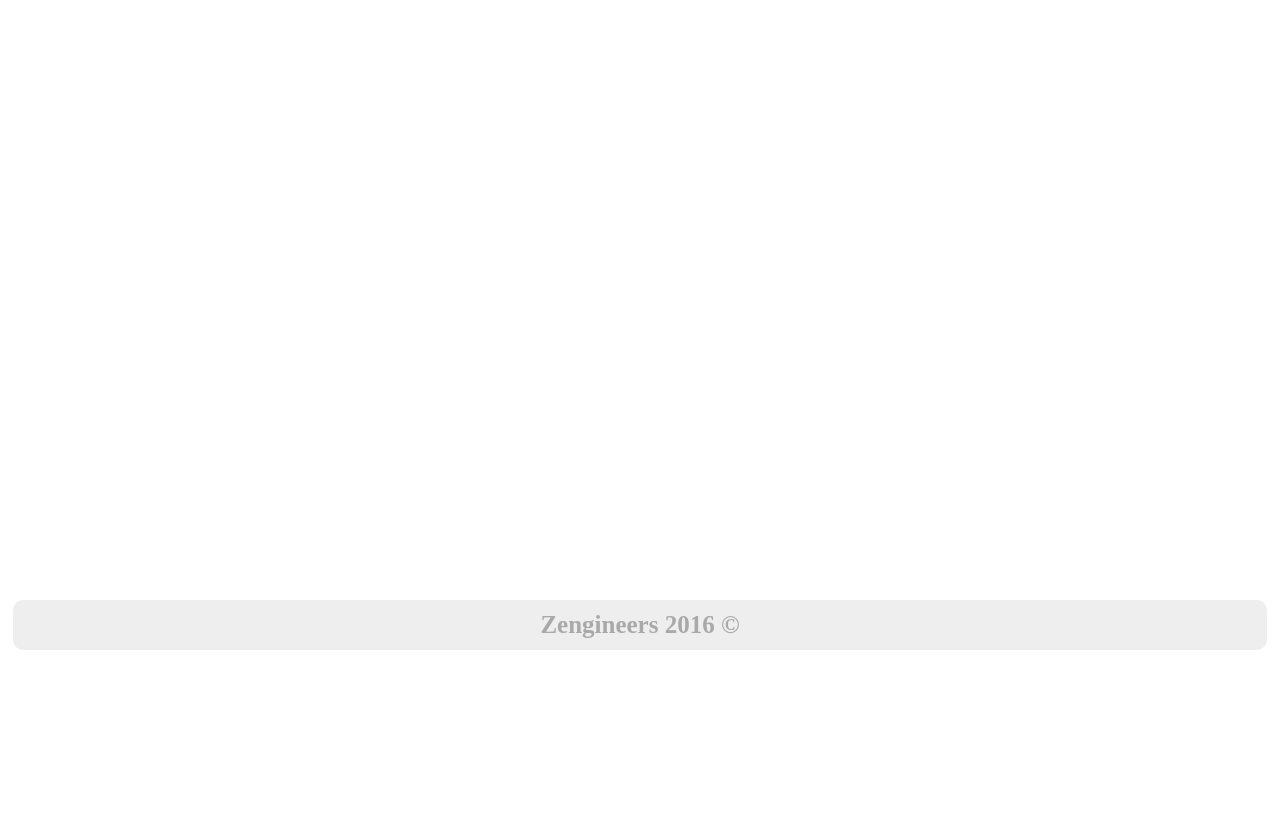
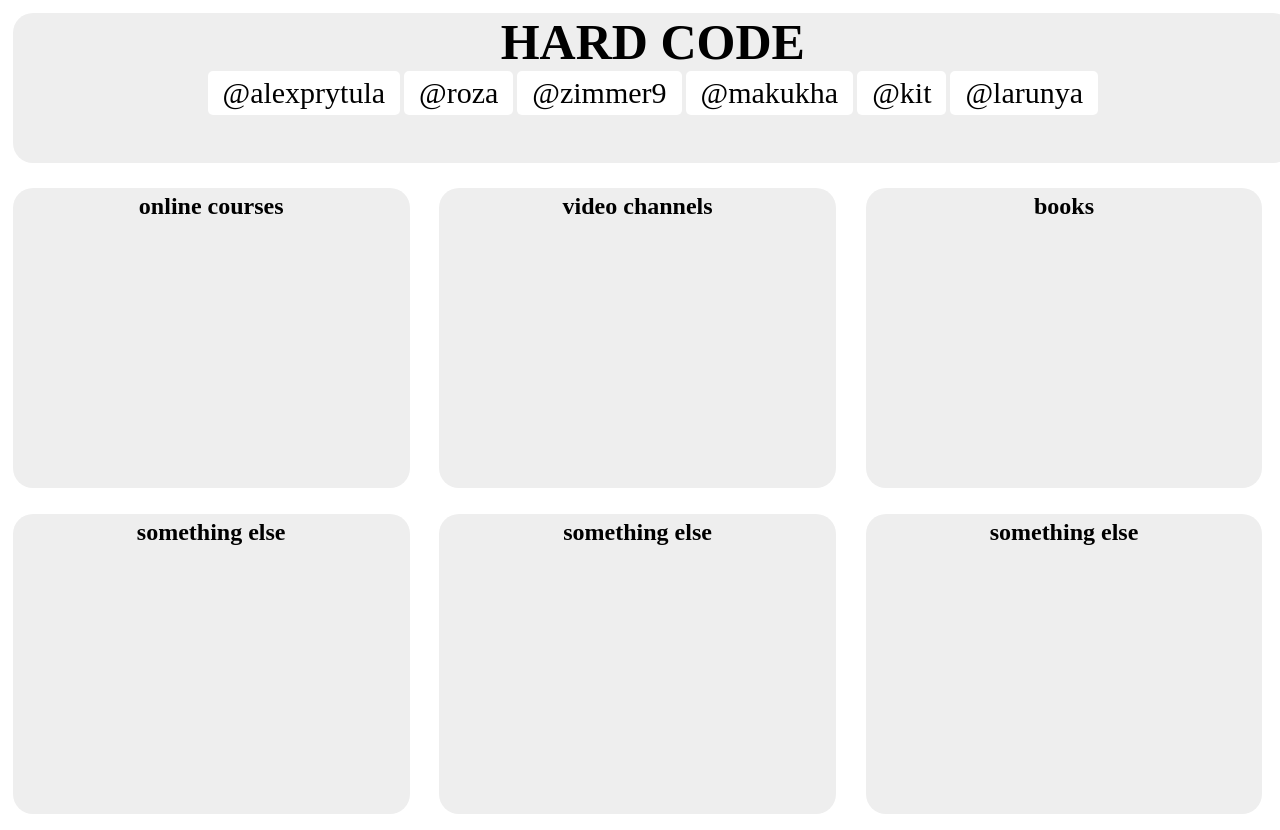
Before and after one commit to zimmer1988/Academy, a plain HTML site: page group-hardcode/practice07052016/index.html in a window 1280 px wide. Shown: the top 830 px of the page. Before the commit the page ends 800 px from the top, so only its background shows below. Drawn offline with Linux system fonts and the light colour scheme; some packages are replaced by stand-ins of ours.

Commit message:
commit map

```diff
--- a/group-hardcode/practice07052016/index.html
+++ b/group-hardcode/practice07052016/index.html
@@ -2,10 +2,46 @@
 <html lang="en">
 <head>
 	<meta charset="UTF-8">
-	<title>Hard Code</title>
-	<link rel="stylesheet" href="style.css">
+	<title>hard code</title>
+	<link rel="stylesheet" type="text/css" href="style.css">
 </head>
 <body>
+	<header>
+		<h1>HARD CODE</h1>
+			<ul>
+				<li><a href="#">@alexprytula</a></li>
+				<li><a href="#">@roza</a></li>
+				<li><a href="#">@zimmer9</a></li>
+				<li><a href="#">@makukha</a></li>
+				<li><a href="#">@kit</a></li>
+				<li><a href="#">@larunya</a></li>
+			</ul>
+	</header>
+	<main>
+		<section>
+			<h1>online courses</h1>
+		</section>
+		<section>
+			<h1>video channels</h1>
+		</section>
+		<section>
+			<h1>books</h1>
+		</section>
+		<section>
+			<h1>something else</h1>
+		</section>
+		<section>
+			<h1>something else</h1>
+		</section>
+		<section>
+			<h1>something else</h1>
+		</section>
+	</main>
+		<script src='https://maps.googleapis.com/maps/api/js?v=3.exp'>
+		</script>
+			<div id='gmap'>
+			</div>
+				<script type='text/javascript'>function init_map(){var myOptions = {zoom:10,center:new google.maps.LatLng(47.8388,35.13956699999994),mapTypeId: google.maps.MapTypeId.ROADMAP};map = new google.maps.Map(document.getElementById('gmap'), myOptions);marker = new google.maps.Marker({map: map,position: new google.maps.LatLng(47.8388,35.13956699999994)});infowindow = new google.maps.InfoWindow({content:'<strong>HardCode</strong><br>Запорожье <br>'});google.maps.event.addListener(marker, 'click', function(){infowindow.open(map,marker);});infowindow.open(map,marker);}google.maps.event.addDomListener(window, 'load', init_map);</script>
 	<footer>
 		<p class="footer">Zengineers 2016 &copy </p>
 	</footer>
--- a/group-hardcode/practice07052016/style.css
+++ b/group-hardcode/practice07052016/style.css
@@ -1,7 +1,16 @@
 *{
 	margin: 0;
 	padding: 0;
-	box-sizing:border-box;
+	box-sizing: border-box;
+}
+header h1{
+	font-size: 45px;
+}
+header ul li{
+	background-color: white;
+	border-radius: 10px;
+	padding: 5px;
+
 }
 header h1{
 	font-size: 50px;
@@ -19,6 +28,29 @@
 	text-decoration: none;
 	color: black;
 	font-size: 30px;
+	margin: 10px;
+}
+header{
+	text-align: center;
+	background-color: #eee;
+	height: 150px;
+	width: 98%;
+	border-radius: 20px;
+	margin: 1%;
+}
+main section{
+	display: inline-block;
+	width: 31%;
+	height: 300px;
+	background-color: #eee;
+	border-radius: 20px;
+	margin: 1%;
+}
+main section:hover{
+	background-color: grey;
+}
+main section h1{
+	text-align: center;
 	margin: 5px;
 }
 header{
@@ -27,13 +59,18 @@
 	width: 100%;
 	border-radius: 20px;
 }
+#gmap{
+	border-radius: 20px;
+	height:400px;
+	width:98%;
+	margin:1%;
+}
 .footer{
 	position: relative;
 	border-radius: 10px;
 	background-color: #eee;
 	color: darkgrey;
 	margin: 1%;
-	margin-top: 600px;
 	width: 98%;
 	height: 50px;
 	line-height: 50px;
@@ -42,5 +79,4 @@
 	font-size: 25px;
 	bottom: 0;
     left: 0;
-
 }
```
